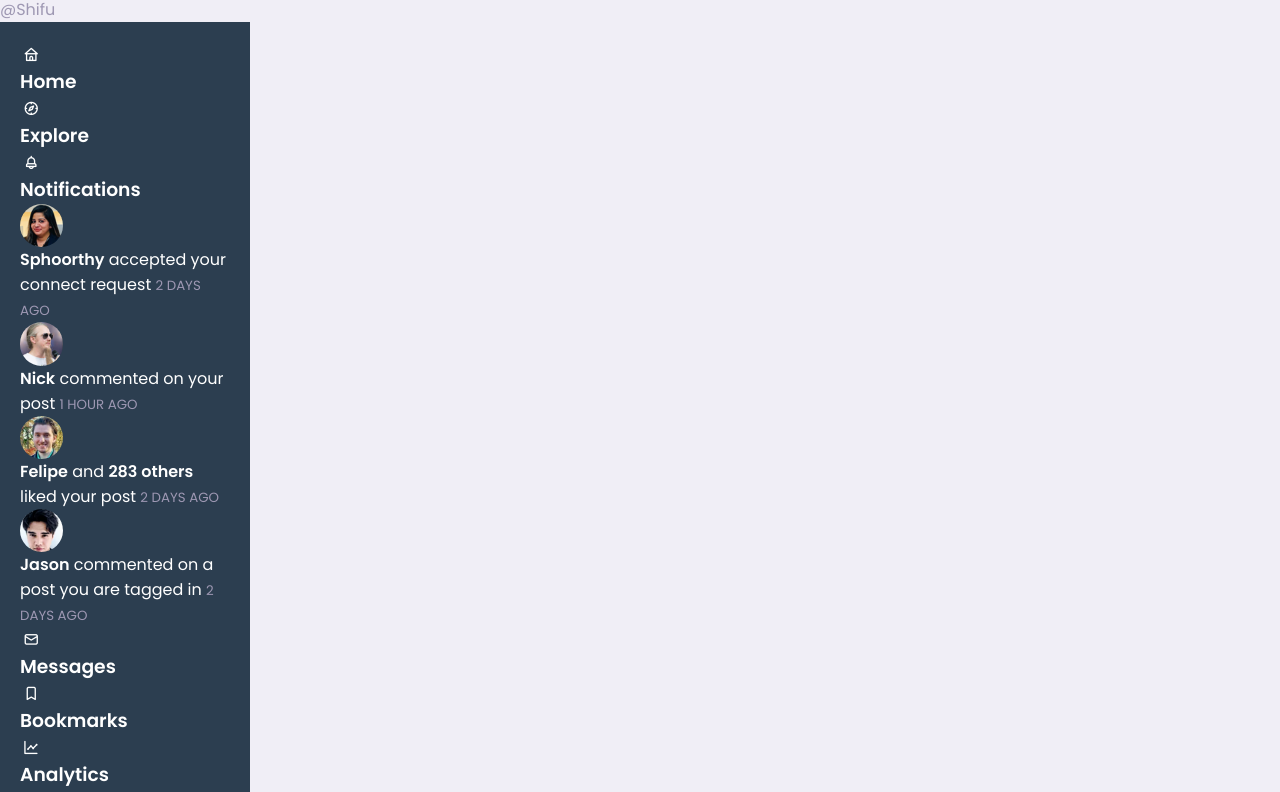
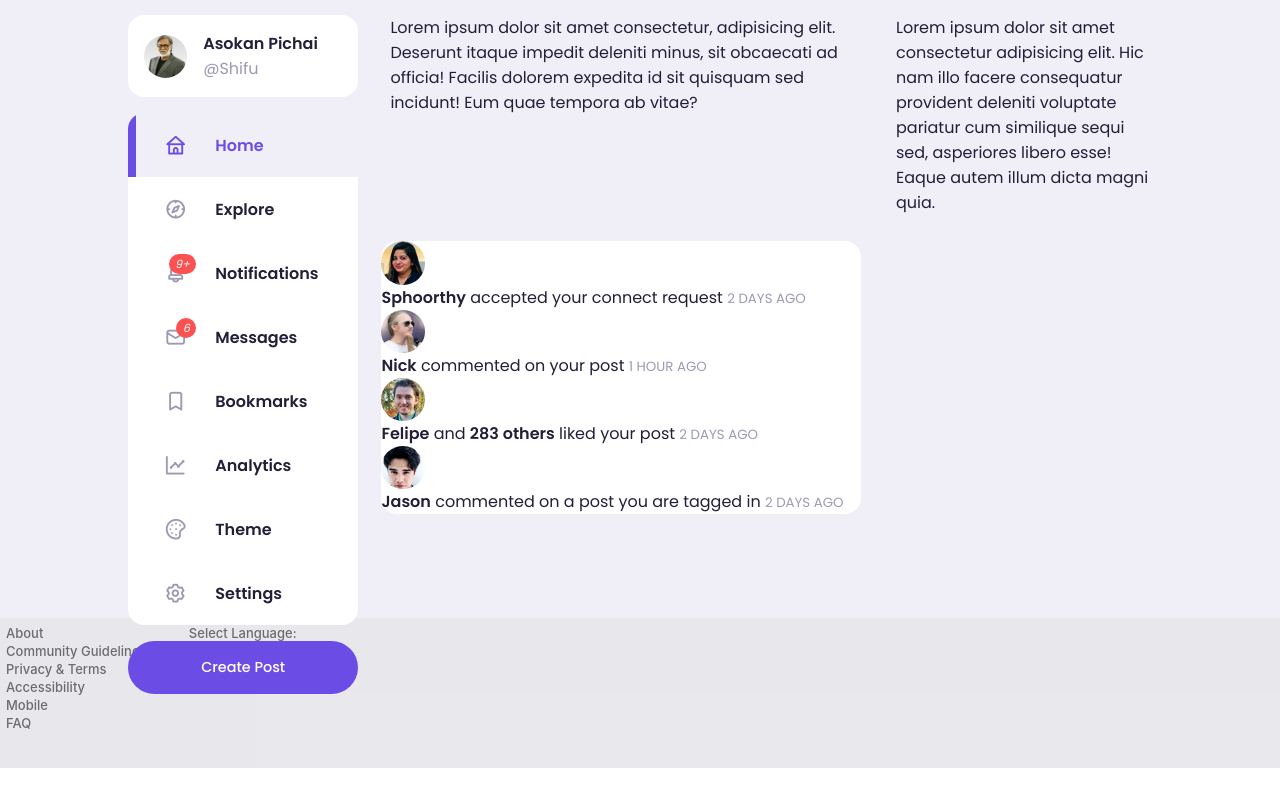
Before and after one commit to Techwise-Project-2-Experts/Experts-Website, a plain HTML site: page console_profile.html in a window 1280 px wide. Shown: the part 71-863 px from the top of the page. After the commit the page ends 839 px from the top, so only its background shows below. Drawn offline with nearby package versions, Linux system fonts and the light colour scheme; a script that the page names is missing.

Commit message:
updated console

```diff
--- a/console_profile.css
+++ b/console_profile.css
@@ -16,6 +16,9 @@
   --btn-padding: 0.6rem 2rem;
   --search-padding: 0.6rem 1rem;
   --card-padding: 1rem;
+
+  --sticky-top-left: 5.4rem;
+  --sticky-top-right: -18rem;
 }
 
 *,
@@ -118,6 +121,125 @@ nav .search-bar input[type="search"]::placeholder{
 
 nav .create{
   display: flex;
-  aligh-items: center;
+  align-items: center;
   gap: 2rem;
 }
+
+/* ================= MAIN ========================*/
+main {
+  position: relative;
+  top: 5.4rem;
+}
+
+main .container {
+  display: grid;
+  grid-template-columns: 18vw auto 20vw;
+  column-gap: 2rem;
+  position: relative;
+}
+
+/* =====================LEFT=====================*/
+main .container .left{
+  height: max-content;
+  position: sticky;
+  top: var(--sticky-top-left);
+}
+
+main .container .left .profile{
+  padding: var(--card-padding);
+  background: var(--color-white);
+  border-radius: var(--card-border-radius);
+  display: flex;
+  align-items: center;
+  column-gap: 1rem;
+  width: 100%;
+}
+
+/* ---------------------SIDEBAR----------------------*/
+.left .sidebar{
+  margin-top: 1rem;
+  background: var(--color-white);
+  border-radius: var(--card-border-radius);
+}
+
+.left .sidebar .menu-item{
+  display: flex;
+  align-items: center;
+  height: 4rem;
+  cursor: pointer;
+  transition: all 300ms ease;
+  position: relative;
+}
+
+.left .sidebar .menu-item:hover {
+  background: var(--color-light);
+}
+
+.left .sidebar i{
+  font-size: 1.4rem;
+  color: var(--color-gray);
+  margin-left: 2rem;
+  position: relative;
+}
+
+.left .sidebar i .notification-count{
+  background: var(--color-danger);
+  color: white;
+  font-size: 0.7rem;
+  width: fit-content;
+  border-radius: 0.8rem;
+  padding:  0.1rem 0.4rem;
+  position: absolute;
+  top: -0.2rem;
+  right: -0.3rem;
+}
+
+.left .sidebar h3{
+  margin-left: 1.5rem;
+  font-size: 1rem;
+}
+
+.left .sidebar .active{
+  background: var(--color-light);
+}
+
+.left .sidebar .active i,
+.left .sidebar .active h3{
+  color: var(--color-primary);
+}
+
+.left .sidebar .active::before{
+  content: "";
+  display: block;
+  width: 0.5rem;
+  height: 100%;
+  position: absolute;
+  background: var(--color-primary);
+}
+
+.left .sidebar .menu-item:first-child.active{
+  border-top-left-radius: var(--card-border-radius);
+  overflow: hidden;
+}
+
+.left .sidebar .menu-item:last-child.active{
+  border-bottom-left-radius: var(--card-border-radius);
+  overflow: hidden;
+}
+
+.left .btn {
+  margin-top: 1rem;
+  width: 100%;
+  text-align: center;
+  padding: 1rem 0;
+}
+
+/* ---------------------NOTIFICATION POPUP----------------------*/
+.left .notifications-popup{
+  position: absolute;
+  top: 0;
+  left: 110%;
+  width: 30rem;
+  background: var(--color-white);
+  border-radius: var(--card-border-radius);
+}
--- a/console_profile.html
+++ b/console_profile.html
@@ -27,7 +27,7 @@
       <div class="create">
         <label class="btn btn-primary" for="create-post">Create</label>
         <div class="profile-photo">
-          <img src="./images/profile-1.jpg"
+          <img src="./images/profile-1.jpg">
         </div>
       </div>
     </div>
@@ -35,11 +35,12 @@
 
   <!---------------------------MAIN----------------------------->
   <main>
+    <div class="container">
       <!---------------------------LEFT----------------------------->
       <div class="left">
         <a class="profile">
           <div class="profile-photo">
-          <img src="./images/profile-1">
+            <img src="./images/profile-1.jpg">
           </div>
           <div class="handle">
             <h4>Asokan Pichai</h4>
@@ -49,16 +50,16 @@
           </div>
         </a>
 
-      <!----------SIDE-BAR---------->
+        <!-------------------------SIDE-BAR--------------------------->
         <div class="sidebar">
           <a class="menu-item active">
             <span><i class="uil uil-home"></i></span> <h3>Home</h3>
           </a>
-        <a class="menu-item active">
+          <a class="menu-item">
             <span><i class="uil uil-compass"></i></span> <h3>Explore</h3>
           </a>
-        <a class="menu-item active">
-          <span><i class="uil uil-bell"></i></span> <h3>Notifications</h3>
+          <a class="menu-item" id="notifications">
+            <span><i class="uil uil-bell"><small class="notification-count">9+</small></i></span> <h3>Notifications</h3>
             <!---------------NOTIFICATION POPUP------------------->
             <div class="notifications-popup">
               <div>
@@ -69,6 +70,7 @@
                   <b>Sphoorthy</b> accepted your connect request
                   <small class="text-muted">2 DAYS AGO</small>
                 </div>
+              </div>
               <div>
                 <div class="profile-photo">
                   <img src="./images/profile-3.jpg">
@@ -77,6 +79,7 @@
                   <b>Nick</b> commented on your post
                   <small class="text-muted">1 HOUR AGO</small>
                 </div>
+              </div>
               <div>
                 <div class="profile-photo">
                   <img src="./images/profile-4.jpg">
@@ -84,6 +87,7 @@
                 <div class="notification-body">
                   <b>Felipe</b> and <b>283 others</b> liked your post
                   <small class="text-muted">2 DAYS AGO</small>
+                </div>
               </div>
               <div>
                 <div class="profile-photo">
@@ -94,39 +98,46 @@
                   <small class="text-muted">2 DAYS AGO</small>
                 </div>
               </div>
-          <!----------------------NOTIFICATION POPUP----------------------->
+            </div>
+            <!----------------------END NOTIFICATION POPUP----------------------->
           </a>
-        <a class="menu-item active">
-          <span><i class="uil uil-envelope-alt"></i></span> <h3>Messages</h3>
+          <a class="menu-item" id="messages-notifications">
+            <span><i class="uil uil-envelope-alt" ><small class="notification-count">6</small></i></span> <h3>Messages</h3>
           </a>
-        <a class="menu-item active">
+          <a class="menu-item">
             <span><i class="uil uil-bookmark"></i></span> <h3>Bookmarks</h3>
           </a>
-        <a class="menu-item active">
+          <a class="menu-item">
             <span><i class="uil uil-chart-line"></i></span> <h3>Analytics</h3>
           </a>
-        <a class="menu-item active">
+          <a class="menu-item">
             <span><i class="uil uil-palette"></i></span> <h3>Theme</h3>
           </a>
-        <a class="menu-item active">
+          <a class="menu-item">
             <span><i class="uil uil-setting"></i></span> <h3>Settings</h3>
           </a>
         </div>
+        <!-----------------END OF SIDEBAR----------------------------->
+        <label for="create-post" class="btn btn-primary">Create Post</label>
       </div>
 
       <!---------------------------MIDDLE----------------------------->
       <div class="middle">
-
+          Lorem ipsum dolor sit amet consectetur, adipisicing elit. Deserunt
+          itaque impedit deleniti minus, sit obcaecati ad officia! Facilis
+          dolorem expedita id sit quisquam sed incidunt! Eum quae tempora ab vitae?
       </div>
 
       <!---------------------------RIGHT----------------------------->
       <div class="right">
-
+        Lorem ipsum dolor sit amet consectetur adipisicing elit. Hic nam illo
+        facere consequatur provident deleniti voluptate pariatur cum similique
+        sequi sed, asperiores libero esse! Eaque autem illum dicta magni quia.
+      </div>
     </div>
   </main>
+</body>
 
-
-  Console
 <footer>
   <div>
       <a class="no-underline" href="">About</a>
@@ -146,7 +157,4 @@
   </div>
 </footer>
 <script src="console_profile.js"></script>
-
-  <!--<script src="https://replit.com/public/js/replit-badge-v2.js" theme="dark" position="bottom-right"></script>-->
-</body>
 </html>
--- a/styles.css
+++ b/styles.css
@@ -15,13 +15,13 @@ body, html {
   min-height: 100vh;
 }
 
-.sidebar {
+/*.sidebar {
   width: 250px;
   background-color: #2c3e50;
   padding: 20px;
   color: #fff;
+}
   /* Add more styles for the sidebar */
-}
 
 .main-wrapper {
   flex-grow: 1;
```
Lines whose indentation alone changed are shown as unchanged.
